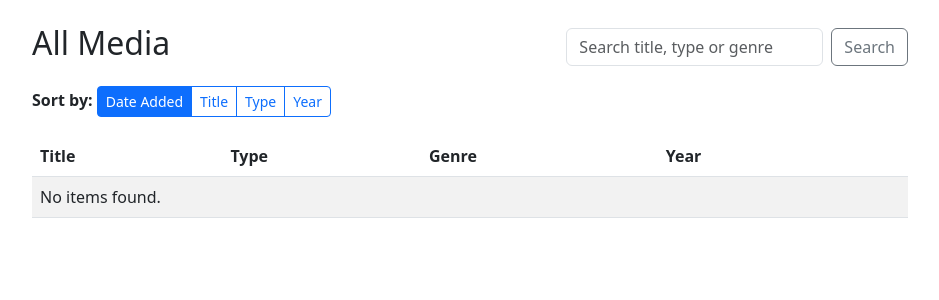
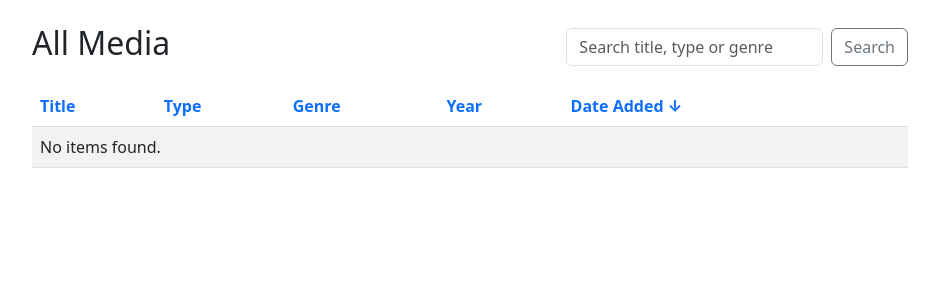
Before and after one commit to kontvis/mediadb_gui, a Flask app: page /media in a window 1280 px wide. Shown: the part 56-356 px from the top of the page, without its empty margins (170-1109 px from the left). Run offline with Flask 3, Linux system fonts and the light colour scheme; data that the repository does not hold is empty.

Commit message:
v1.0 sort table, no buttons

```diff
--- a/app.py
+++ b/app.py
@@ -73,9 +73,10 @@ def index():
 
 @app.route('/media')
 def list_media():
-    """List all media items with search and sort. Query params: q (search), sort_by (title, type, year, genre)."""
+    """List all media items with search and sort. Query params: q (search), sort_by (column), sort_dir (asc/desc)."""
     q = request.args.get('q', '').strip()
-    sort_by = request.args.get('sort_by', 'date').strip()
+    sort_by = request.args.get('sort_by', 'date_added').strip()
+    sort_dir = request.args.get('sort_dir', 'desc').strip()
 
     items = MediaItem.query
 
@@ -93,18 +94,18 @@ def list_media():
         )
 
     # Sorting
+    is_asc = sort_dir == 'asc'
     if sort_by == 'title':
-        items = items.order_by(MediaItem.title.asc())
+        items = items.order_by(MediaItem.title.asc() if is_asc else MediaItem.title.desc())
     elif sort_by == 'type':
-        items = items.order_by(MediaItem.media_type.asc())
+        items = items.order_by(MediaItem.media_type.asc() if is_asc else MediaItem.media_type.desc())
     elif sort_by == 'year':
-        items = items.order_by(MediaItem.year.desc())
-    else:
-        # Default: by date added (newest first)
-        items = items.order_by(MediaItem.date_added.desc())
+        items = items.order_by(MediaItem.year.asc() if is_asc else MediaItem.year.desc())
+    else:  # default: date_added
+        items = items.order_by(MediaItem.date_added.asc() if is_asc else MediaItem.date_added.desc())
 
     items = items.all()
-    return render_template('list_media.html', items=items, q=q, sort_by=sort_by)
+    return render_template('list_media.html', items=items, q=q, sort_by=sort_by, sort_dir=sort_dir)
 
 
 @app.route('/media/<int:item_id>')
--- a/templates/list_media.html
+++ b/templates/list_media.html
@@ -8,23 +8,25 @@
     </form>
   </div>
 
-  <div class="mb-3">
-    <label class="form-label">Sort by:</label>
-    <div class="btn-group" role="group">
-      <a href="/media?q={{q}}&sort_by=date" class="btn btn-sm {% if sort_by == 'date' or sort_by == '' %}btn-primary{% else %}btn-outline-primary{% endif %}">Date Added</a>
-      <a href="/media?q={{q}}&sort_by=title" class="btn btn-sm {% if sort_by == 'title' %}btn-primary{% else %}btn-outline-primary{% endif %}">Title</a>
-      <a href="/media?q={{q}}&sort_by=type" class="btn btn-sm {% if sort_by == 'type' %}btn-primary{% else %}btn-outline-primary{% endif %}">Type</a>
-      <a href="/media?q={{q}}&sort_by=year" class="btn btn-sm {% if sort_by == 'year' %}btn-primary{% else %}btn-outline-primary{% endif %}">Year</a>
-    </div>
-  </div>
+  {% macro sort_link(col_name, col_label) %}
+    {% if sort_by == col_name %}
+      {% set next_dir = 'asc' if sort_dir == 'desc' else 'desc' %}
+      {% set indicator = ' ↓' if sort_dir == 'desc' else ' ↑' %}
+    {% else %}
+      {% set next_dir = 'asc' %}
+      {% set indicator = '' %}
+    {% endif %}
+    <a href="/media?q={{q}}&sort_by={{col_name}}&sort_dir={{next_dir}}" class="text-decoration-none">{{col_label}}{{indicator}}</a>
+  {% endmacro %}
 
   <table class="table table-striped">
     <thead>
-      <tr>
-        <th>Title</th>
-        <th>Type</th>
-        <th>Genre</th>
-        <th>Year</th>
+      <tr style="cursor: pointer;">
+        <th>{{ sort_link('title', 'Title') }}</th>
+        <th>{{ sort_link('type', 'Type') }}</th>
+        <th>{{ sort_link('genre', 'Genre') }}</th>
+        <th>{{ sort_link('year', 'Year') }}</th>
+        <th>{{ sort_link('date_added', 'Date Added') }}</th>
         <th></th>
       </tr>
     </thead>
@@ -45,6 +47,7 @@
             {% endif %}
           </td>
           <td>{{item.year or ''}}</td>
+          <td>{{item.date_added}}</td>
           <td>
             <a class="btn btn-sm btn-outline-primary" href="/media/{{item.id}}">View</a>
             {% if item.media_type == 'book' %}
@@ -57,7 +60,7 @@
           </td>
         </tr>
       {% else %}
-        <tr><td colspan="5">No items found.</td></tr>
+        <tr><td colspan="6">No items found.</td></tr>
       {% endfor %}
     </tbody>
   </table>
```
